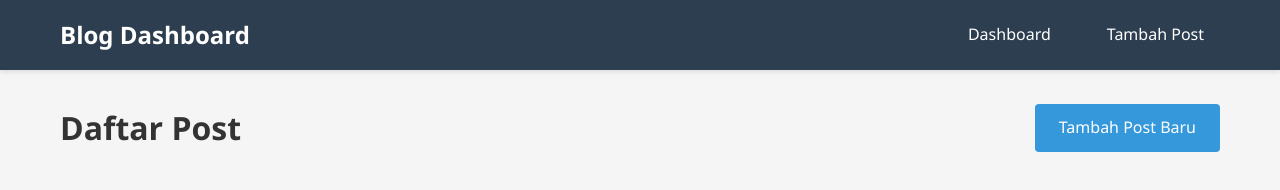
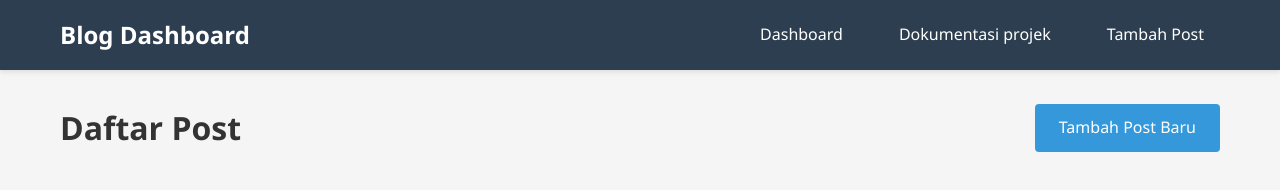
Before and after one commit to saipul12c/blog, a website: page views/index.html in a window 1280 px wide. Drawn offline with Linux system fonts and the light colour scheme; no server answers.

Commit message:
first commit

```diff
--- a/views/index.html
+++ b/views/index.html
@@ -14,6 +14,7 @@
         <nav>
           <ul>
             <li><a href="/">Dashboard</a></li>
+            <li><a href="/docs">Dokumentasi projek</a></li>
             <li><a href="/add">Tambah Post</a></li>
           </ul>
         </nav>
```
